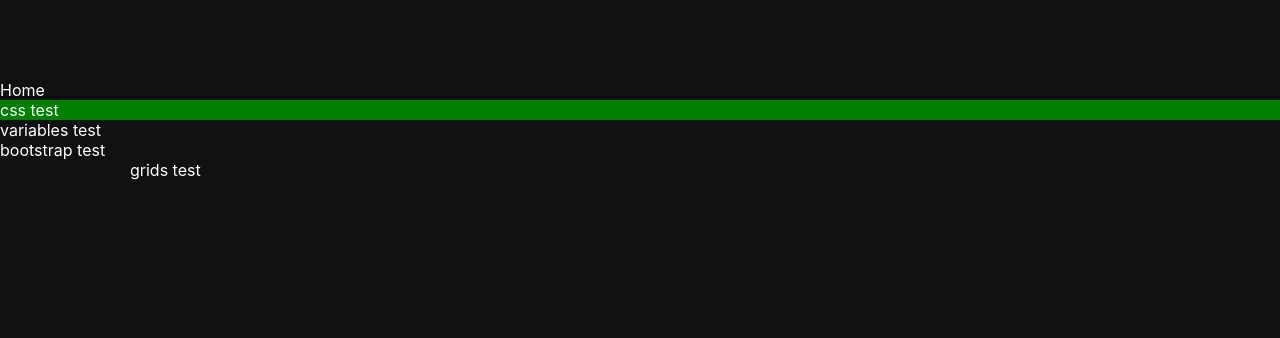
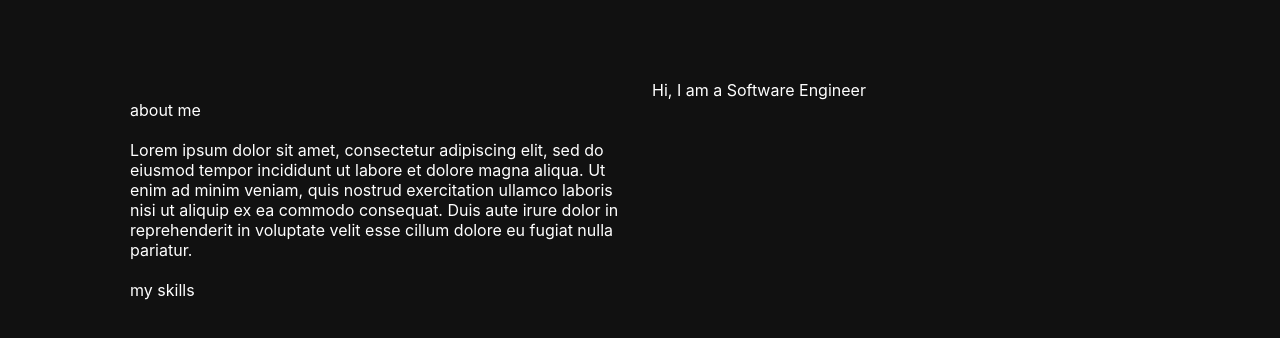
Before and after one commit to mdahmed-abdus/portfolio, a React (Create React App) app: page / in a window 1280 px wide. Shown: the top 338 px of the page. Built offline with nearby package versions, Linux system fonts and the light colour scheme.

Commit message:
Feat:Add title, desc and sondary-title

```diff
--- /dev/null
+++ b/src/components/Desc.js
@@ -0,0 +1,7 @@
+import React from 'react';
+
+function Desc(props) {
+  return <div class="desc">{props.desc}</div>;
+}
+
+export default Desc;
--- a/src/components/Home.js
+++ b/src/components/Home.js
@@ -1,15 +1,52 @@
 import React from 'react';
+import Title from './Title';
+import Desc from './Desc';
+import TitleSecondary from './TitleSecondary';
 
 function Home(props) {
+  let introTitle = 'Hi, I am a Software Engineer';
+  let aboutMeDesc =
+    'Lorem ipsum dolor sit amet, consectetur adipiscing elit, sed do eiusmod tempor incididunt ut labore et dolore magna aliqua. Ut enim ad minim veniam, quis nostrud exercitation ullamco laboris nisi ut aliquip ex ea commodo consequat. Duis aute irure dolor in reprehenderit in voluptate velit esse cillum dolore eu fugiat nulla pariatur. ';
+
   return (
     <div>
-      Home
-      <div className="home">css test</div>
-      <div className="redText">variables test</div>
-      <div className="btn btn-danger">bootstrap test</div>
-      <div class="grid-main-container border">
-        <div class="grid-container border">grids test</div>
-      </div>
+      {/* banner */}
+
+      {/* intro-section */}
+      <section class="grid-main-container ">
+        <section class="grid-container ">
+          <div class="row ">
+            <div class="col-12 col-md-6 ">
+              <TitleSecondary secondaryTitle="about me" />
+              <div class="pt60">
+                <Desc desc={aboutMeDesc} />
+              </div>
+            </div>
+            <div class="col-12 col-md-6 ">
+              <div class="pt90">
+                <Title title={introTitle} />
+              </div>
+            </div>
+          </div>
+        </section>
+      </section>
+
+      {/* skills-section */}
+      <section class="darkBg mt80 pt80">
+        <section class="grid-main-container">
+          <section class="grid-container ">
+            <div class="row">
+              <div class="col-12">
+                <div class="flexCenter">
+                  <TitleSecondary secondaryTitle="my skills" />
+                </div>
+
+                <div class="pt60"></div>
+              </div>
+            </div>
+          </section>
+        </section>
+      </section>
     </div>
   );
 }
--- /dev/null
+++ b/src/components/Title.js
@@ -0,0 +1,7 @@
+import React from 'react';
+
+function Title(props) {
+  return <div class="mainTitle">{props.title}</div>;
+}
+
+export default Title;
--- /dev/null
+++ b/src/components/TitleSecondary.js
@@ -0,0 +1,13 @@
+import React from 'react';
+
+function TitleSecondary(props) {
+  return (
+    <div class="displayFlex">
+      <div class="line mr10">&nbsp;</div>
+      <div class="title-secondary">{props.secondaryTitle}</div>
+      <div class="line ml10">&nbsp;</div>
+    </div>
+  );
+}
+
+export default TitleSecondary;
```
